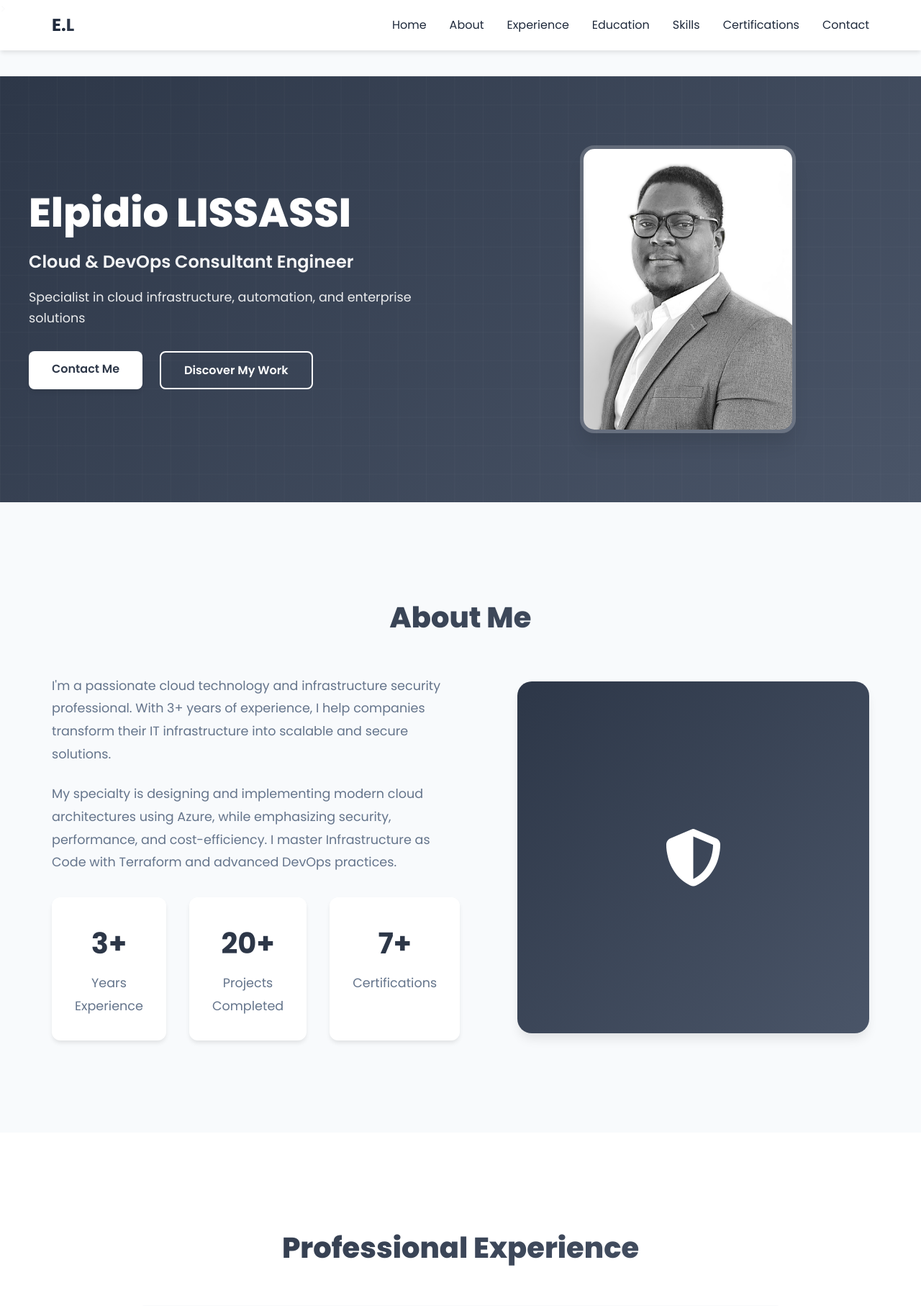
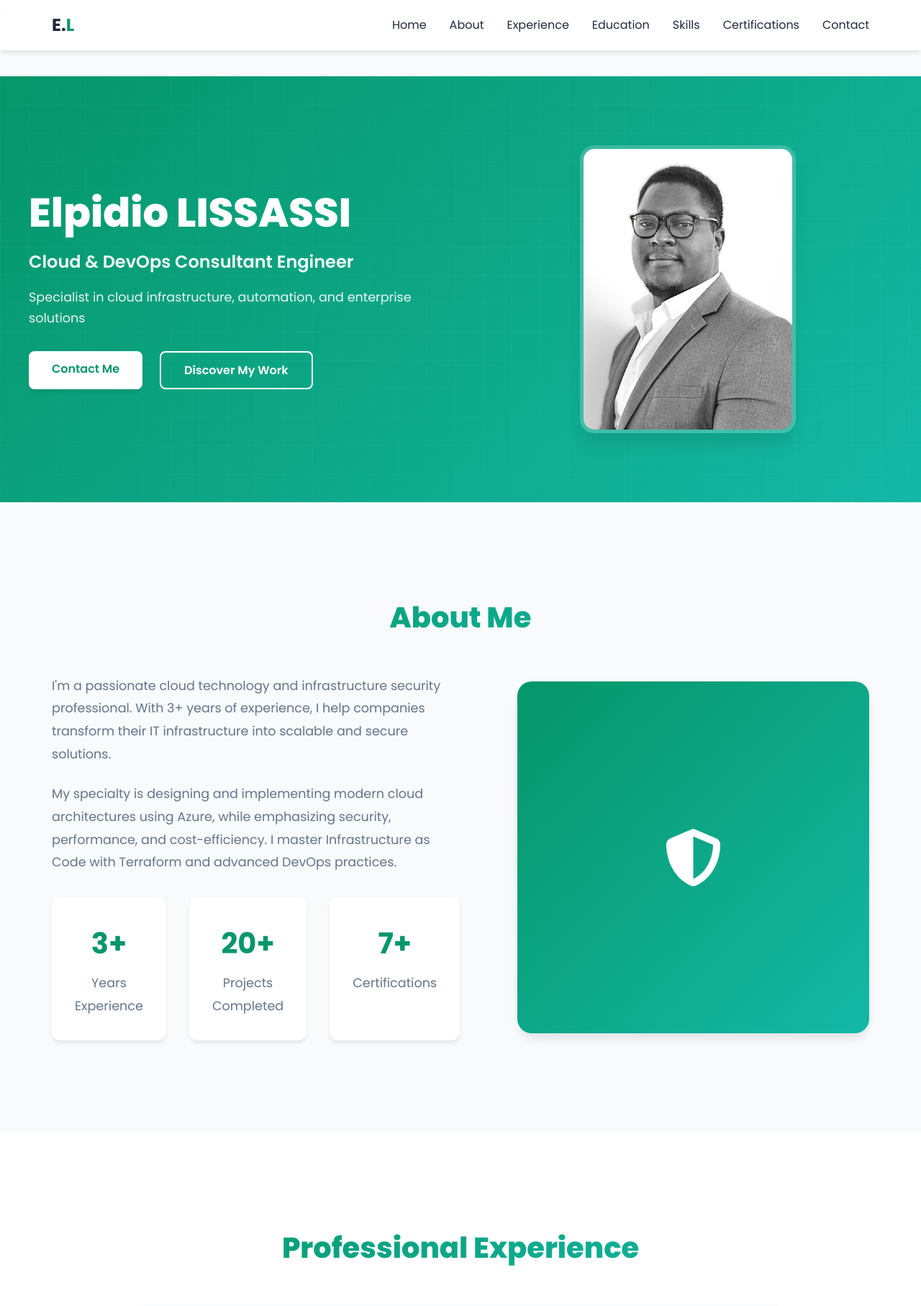
Before and after one commit to Elpidio16/EL.portfolio, a Flask app: page / in a window 1280 px wide. Shown: the top 1815 px of the page at 72% size. Run offline with Flask 3, Linux system fonts and the light colour scheme; some libraries are stand-ins or nearby versions.

Commit message:
feat: Apply premium Emerald & Teal color scheme

```diff
--- a/app/static/css/style.css
+++ b/app/static/css/style.css
@@ -3,8 +3,8 @@
    ======================================== */
 
 :root {
-    --primary-color: #2d3748;
-    --secondary-color: #4a5568;
+    --primary-color: #059669;
+    --secondary-color: #14b8a6;
     --dark-bg: #0f172a;
     --light-bg: #f8fafc;
     --card-bg: #ffffff;
@@ -136,7 +136,7 @@ body {
 .hero {
     margin-top: 80px;
     padding: 6rem 2rem;
-    background: linear-gradient(135deg, #2d3748 0%, #4a5568 100%);
+    background: linear-gradient(135deg, #059669 0%, #14b8a6 100%);
     color: white;
     position: relative;
     overflow: hidden;
--- a/public/css/style.css
+++ b/public/css/style.css
@@ -3,8 +3,8 @@
    ======================================== */
 
 :root {
-    --primary-color: #2d3748;
-    --secondary-color: #4a5568;
+    --primary-color: #059669;
+    --secondary-color: #14b8a6;
     --dark-bg: #0f172a;
     --light-bg: #f8fafc;
     --card-bg: #ffffff;
@@ -136,7 +136,7 @@ body {
 .hero {
     margin-top: 80px;
     padding: 6rem 2rem;
-    background: linear-gradient(135deg, #2d3748 0%, #4a5568 100%);
+    background: linear-gradient(135deg, #059669 0%, #14b8a6 100%);
     color: white;
     position: relative;
     overflow: hidden;
```
